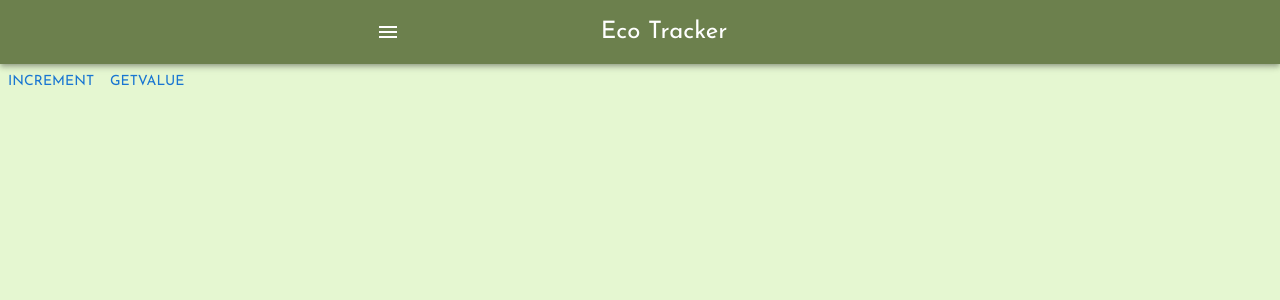
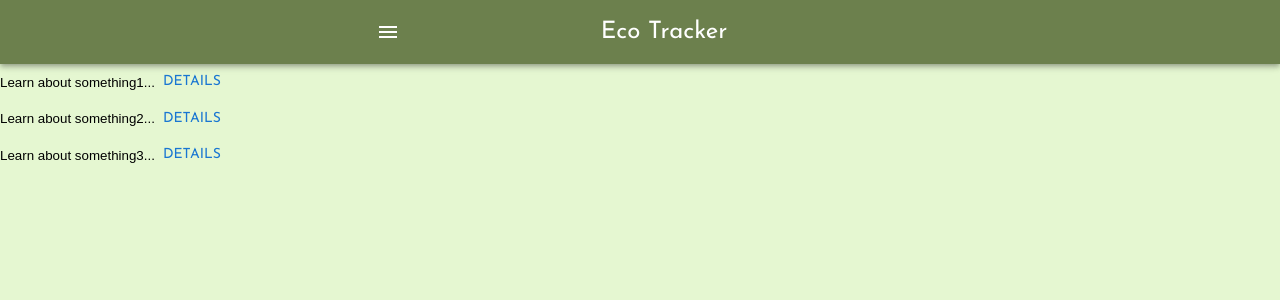
Before and after one commit to vrepetskyi/eco-tracker, a React (Create React App) app: page / in a window 1280 px wide. Shown: the top 300 px of the page. Built offline with nearby package versions, Linux system fonts and the light colour scheme.

Commit message:
Todos storage slice WIP

```diff
--- /dev/null
+++ b/src/components/Todo.jsx
@@ -0,0 +1,25 @@
+import { Button, ButtonBase } from "@mui/material";
+import { Box } from "@mui/system";
+import { useDispatch } from "react-redux";
+import { completeTodo } from "../store/todos";
+
+export default function Todo({ id, objective, details, hash }) {
+  const dispatch = useDispatch();
+
+  const todoClicked = () => {
+    dispatch(completeTodo(id));
+  };
+
+  const detailsClicked = (e) => {
+    e.stopPropagation();
+  };
+
+  return (
+    <Box>
+      <ButtonBase onClick={todoClicked}>
+        {objective}
+        <Button onClick={detailsClicked}>details</Button>
+      </ButtonBase>
+    </Box>
+  );
+}
--- a/src/components/Todos.jsx
+++ b/src/components/Todos.jsx
@@ -1,26 +1,15 @@
-import { Button } from "@mui/material";
 import { Box } from "@mui/system";
-import { useDispatch, useSelector } from "react-redux";
-import { completeTodo } from "../store/todos";
+import { useSelector } from "react-redux";
+import Todo from "./Todo";
 
 export default function Todos() {
-  const { completed, activeIds, all } = useSelector((state) => state.todos);
-  const dispatch = useDispatch();
+  const { activeIds, all } = useSelector((state) => state.todos);
 
   return (
     <Box>
-      <Button onClick={() => dispatch(completeTodo(0))}>Increment</Button>
-      <Button
-        onClick={() =>
-          alert(
-            `${JSON.stringify(completed)},
-            ${JSON.stringify(activeIds)},
-            ${JSON.stringify(all)}`
-          )
-        }
-      >
-        GetValue
-      </Button>
+      {activeIds.map((id) => (
+        <Todo key={id} {...all[id]} />
+      ))}
     </Box>
   );
 }
--- a/src/store/index.js
+++ b/src/store/index.js
@@ -15,6 +15,7 @@ export default store;
 
 const syncLocalStorage = () => {
   const state = store.getState();
+  console.log(state)
   localStorage.setItem("completedTodos", JSON.stringify(state.todos.completed));
   localStorage.setItem("activeTodosIds", JSON.stringify(state.todos.activeIds));
 };
--- a/src/store/todos.js
+++ b/src/store/todos.js
@@ -3,25 +3,25 @@ import { createSlice } from "@reduxjs/toolkit";
 const initialAll = [
   {
     id: 0,
-    objective: "Learn about something...",
+    objective: "Learn about something1...",
     details: 0, // id of a blog article
     hash: "hash_to_article_section",
   },
   {
     id: 1,
-    objective: "Learn about something...",
+    objective: "Learn about something2...",
     details: 0,
     hash: "hash_to_article_section",
   },
   {
     id: 2,
-    objective: "Learn about something...",
+    objective: "Learn about something3...",
     details: 0,
     hash: "hash_to_article_section",
   },
   {
     id: 3,
-    objective: "Learn about something...",
+    objective: "Learn about something4...",
     details: 0,
     hash: "hash_to_article_section",
   },
@@ -71,6 +71,7 @@ export const todos = createSlice({
     all: initialAll,
     completed: initialCompleted,
     activeIds: initialActiveIds,
+    DISPLAY_QUANTITY: 3,
   },
   reducers: {
     completeTodo(state, { payload: completedId }) {
@@ -79,16 +80,26 @@ export const todos = createSlice({
         date: new Date().toJSON(),
       });
 
-      if (state.activeIds.length > 3) {
+      if (state.activeIds.length > state.DISPLAY_QUANTITY) {
+        state.activeIds = state.activeIds.splice(completedId, 1);
         return;
       }
 
-      const unseen = state.all.filter(
+      const undisplayed = state.all.filter(
+        ({ id }) => !state.activeIds.find((activeId) => id === activeId)
+      );
+
+      const unseen = undisplayed.filter(
         ({ id }) =>
           !state.completed.find(({ id: completedId }) => id === completedId)
       );
 
-      const pickedId = pickRandomElement(unseen.length ? unseen : state.all).id;
+      state.unseen = unseen;
+      state.undisplayed = undisplayed;
+
+      const pickedId = pickRandomElement(
+        unseen.length ? unseen : undisplayed
+      ).id;
 
       state.activeIds = state.activeIds.map((id) =>
         id === completedId ? pickedId : id
```
